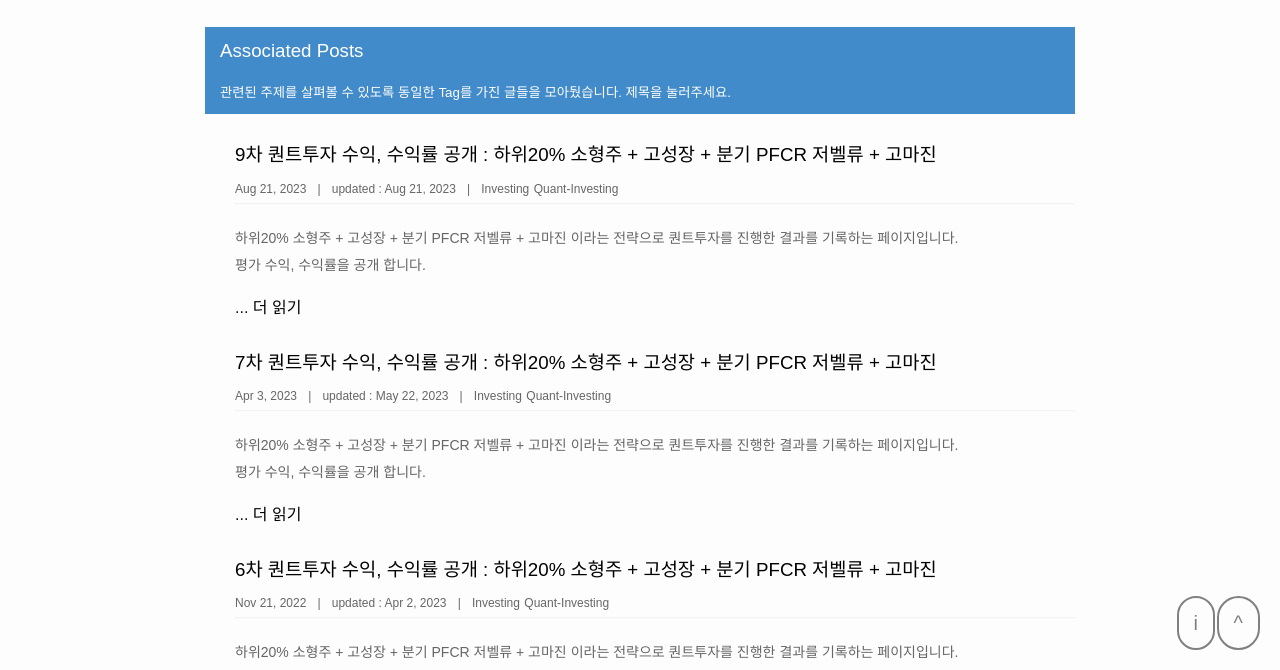
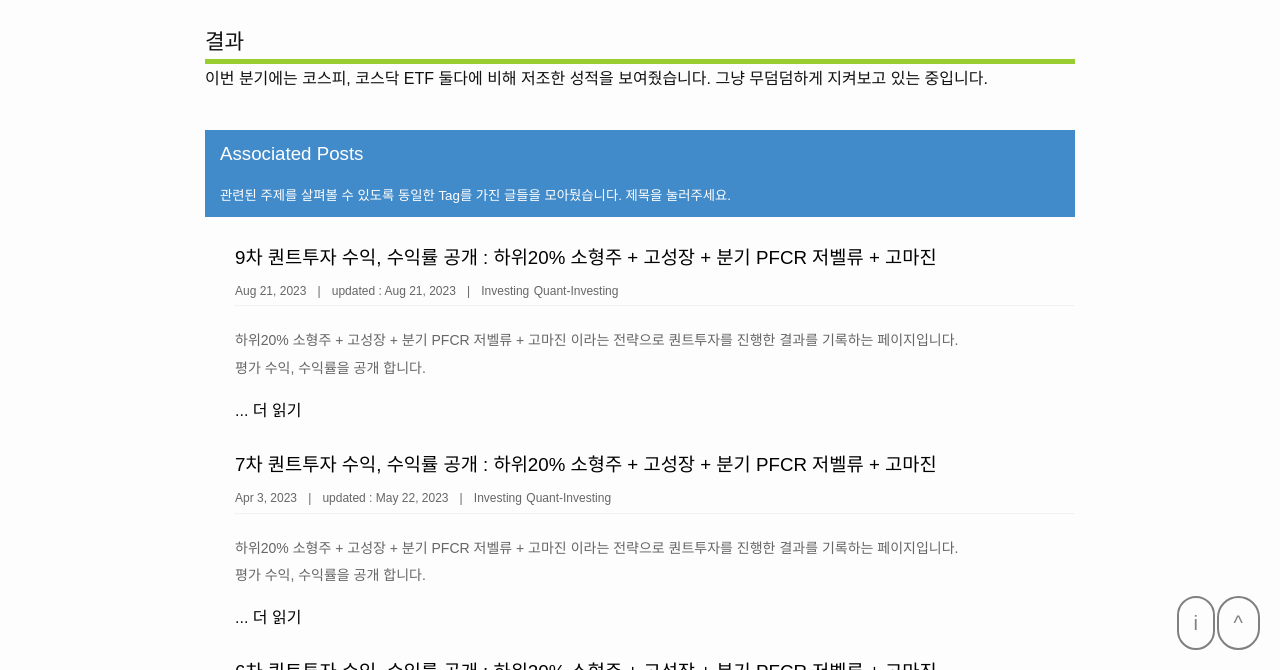
Before and after one commit to dveamer/dveamer.github.io, a Jekyll site: the page built from _posts/Investing/2023-05-21-My8thQuantInvestingResult.md, in a window 1280 px wide and 900 px high, scrolled down 3137 px, cut to the strip 230-900 px from the top of the window. Built offline with Jekyll 4.4.1, drawn with Linux system fonts in a browser that asks for light colours.

Commit message:
homepage

```diff
--- a/_posts/Investing/2023-05-21-My8thQuantInvestingResult.md
+++ b/_posts/Investing/2023-05-21-My8thQuantInvestingResult.md
@@ -80,3 +80,8 @@ google spreadsheet 의 googlefinance 기능을 이용했기 때문에 실시간
 투자금 추가가 없는 관계로 그래프는 지난 투자와 이어서 작성합니다.
 
 <iframe src="https://docs.google.com/spreadsheets/d/e/2PACX-1vRHclJcL_QjTWm0g7gGzg-zn501Naf9ooeW5baGNkW86TSpbHulGFBWhZr77I9qk_HN7apM5oJSyUOg/pubhtml?gid=1602185922&single=true" style="width:100%;min-height:500px;max-height:8000px;"></iframe>
+
+
+## 결과
+
+이번 분기에는 코스피, 코스닥 ETF 둘다에 비해 저조한 성적을 보여줬습니다. 그냥 무덤덤하게 지켜보고 있는 중입니다.
```
